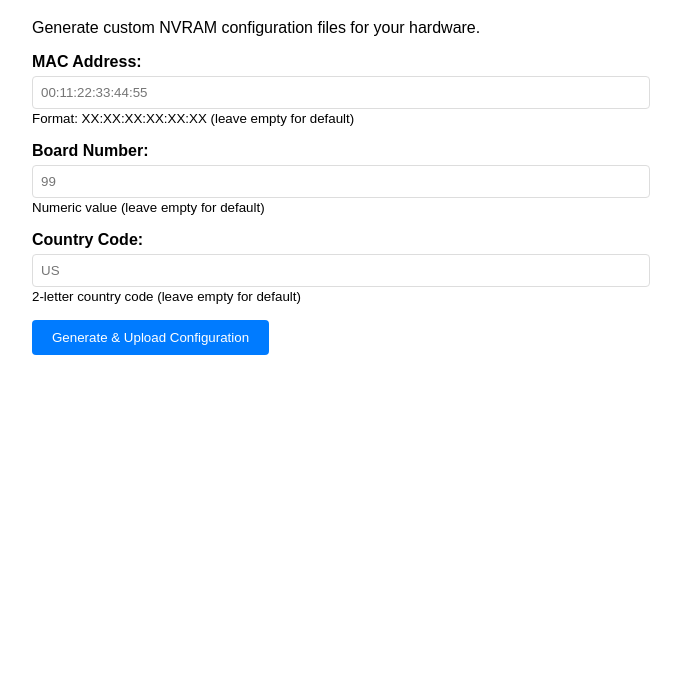
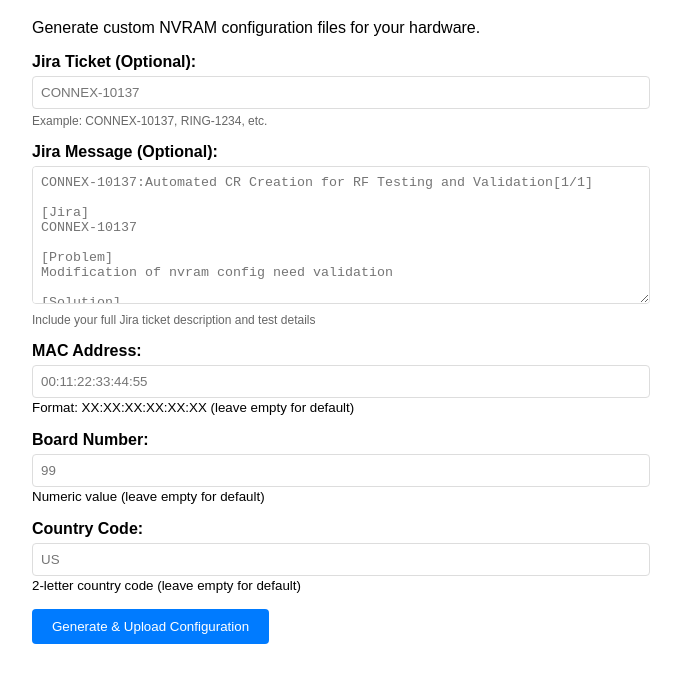
Before and after one commit to Chi-En-Hsu/nvram-config, a plain HTML site: page index.html in a window 1280 px wide. Shown: the part 131-814 px from the top of the page, without its empty margins (308-989 px from the left). Drawn offline with Linux system fonts and the light colour scheme.

Commit message:
Update index.html

```diff
--- a/index.html
+++ b/index.html
@@ -8,13 +8,15 @@
         body { font-family: Arial, sans-serif; max-width: 600px; margin: 50px auto; padding: 20px; }
         .form-group { margin-bottom: 15px; }
         label { display: block; margin-bottom: 5px; font-weight: bold; }
-        input[type="text"] { width: 100%; padding: 8px; border: 1px solid #ddd; border-radius: 4px; }
+        input[type="text"], textarea { width: 100%; padding: 8px; border: 1px solid #ddd; border-radius: 4px; }
+        textarea { height: 120px; resize: vertical; }
         button { background-color: #007bff; color: white; padding: 10px 20px; border: none; border-radius: 4px; cursor: pointer; }
         button:hover { background-color: #0056b3; }
         button:disabled { background-color: #6c757d; cursor: not-allowed; }
         .result { margin-top: 20px; padding: 10px; border-radius: 4px; }
         .error { background-color: #f8d7da; color: #721c24; }
         .success { background-color: #d4edda; color: #155724; }
+        .jira-example { font-size: 12px; color: #666; margin-top: 5px; }
     </style>
 </head>
 <body>
@@ -22,6 +24,30 @@
     <p>Generate custom NVRAM configuration files for your hardware.</p>
 
     <form id="nvramForm">
+        <div class="form-group">
+            <label for="jira_ticket">Jira Ticket (Optional):</label>
+            <input type="text" id="jira_ticket" name="jira_ticket" placeholder="CONNEX-10137">
+            <div class="jira-example">Example: CONNEX-10137, RING-1234, etc.</div>
+        </div>
+
+        <div class="form-group">
+            <label for="jira_message">Jira Message (Optional):</label>
+            <textarea id="jira_message" name="jira_message" placeholder="CONNEX-10137:Automated CR Creation for RF Testing and Validation[1/1]
+
+[Jira]
+CONNEX-10137
+
+[Problem]
+Modification of nvram config need validation
+
+[Solution]
+Run PreCI to test DTS
+
+[Test]
+DTS Pass"></textarea>
+            <div class="jira-example">Include your full Jira ticket description and test details</div>
+        </div>
+
         <div class="form-group">
             <label for="macaddr">MAC Address:</label>
             <input type="text" id="macaddr" name="macaddr" placeholder="00:11:22:33:44:55">
@@ -80,7 +106,9 @@
                     resultDiv.innerHTML = `
                         <strong>✅ Success!</strong><br><br>
                         <strong>Configuration uploaded successfully!</strong><br>
-                        File: ${result.filename}<br><br>
+                        File: ${result.filename}<br>
+                        ${result.jira_ticket ? `<strong>Jira Ticket:</strong> ${result.jira_ticket}<br>` : ''}
+                        <br>
                         <strong>Parameters used:</strong><br>
                         <pre>${JSON.stringify(result.parameters, null, 2)}</pre>
                         <br>
```
